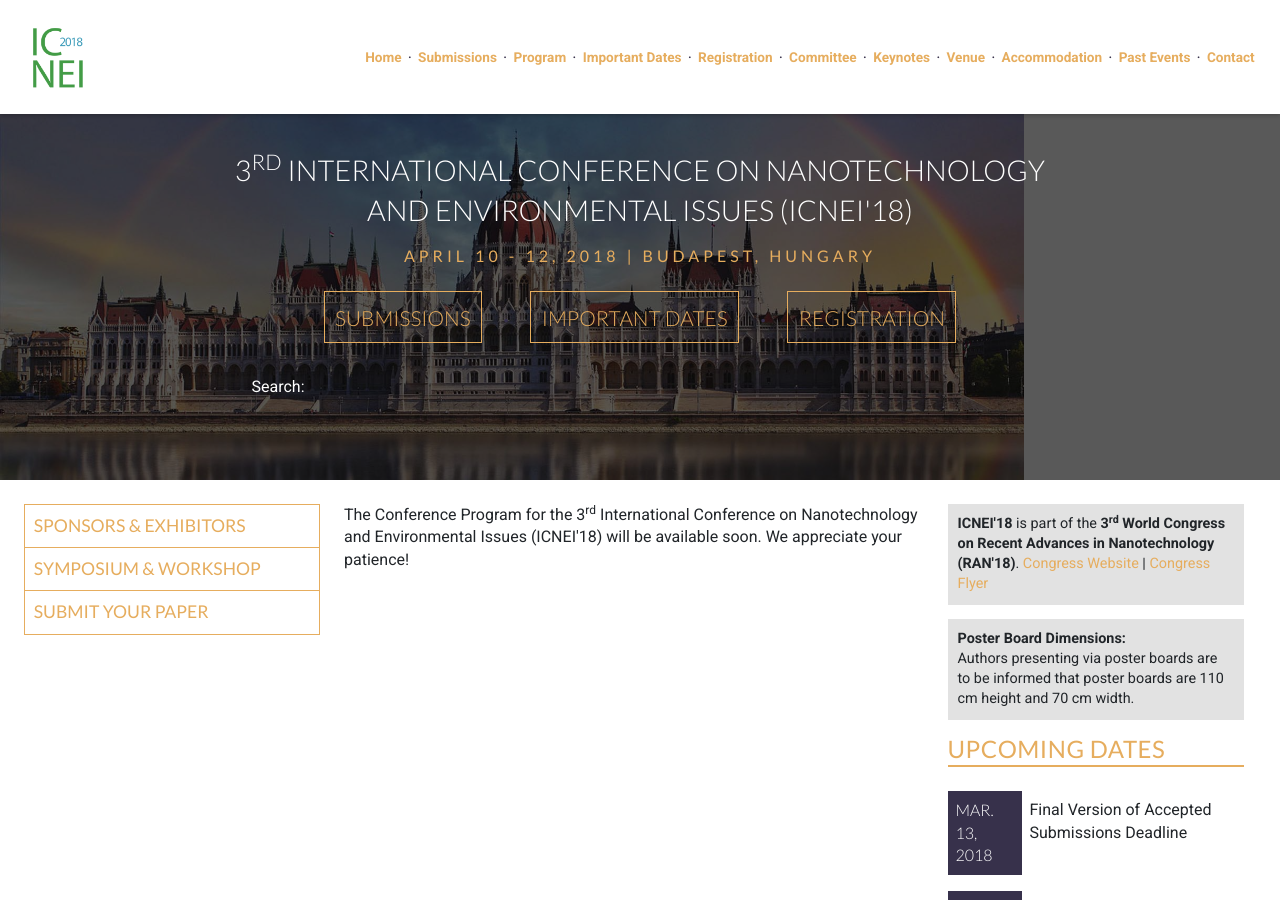
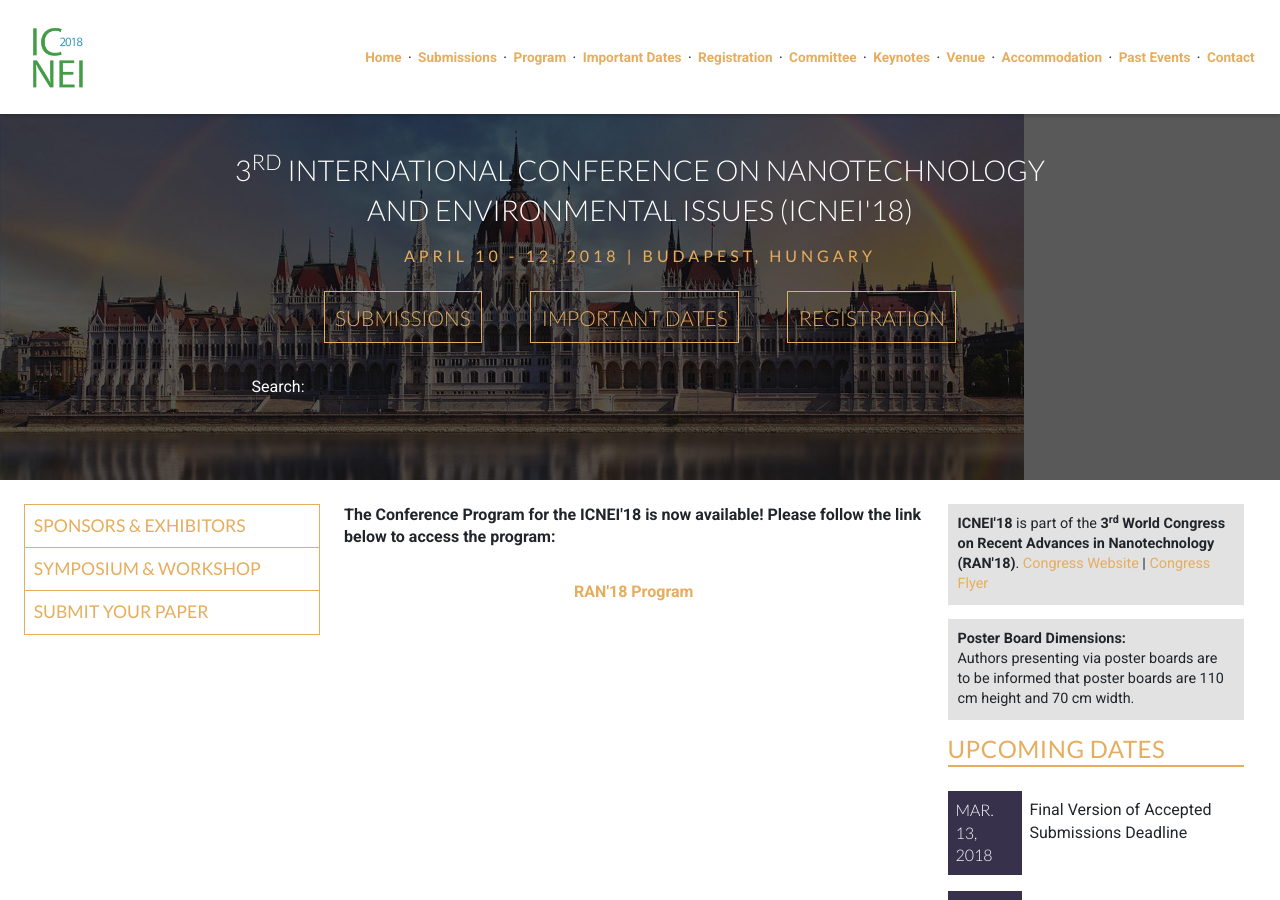
Before and after one commit to intaset/icnei, a Jekyll site: the page built from program.html, in a window 1280 px wide and 900 px high. Built offline with Jekyll 4.4.1, drawn with Linux system fonts in a browser that asks for light colours; nearby versions of some CDN libraries; Markdown is read by kramdown in place of the engine named in the settings; comment, search, counter and statistics services are not loaded.

Commit message:
added program

```diff
--- a/program.html
+++ b/program.html
@@ -6,12 +6,12 @@ meta: The conference program will allow you to plan out how to best utilize your
 
 <div class="unit unit-s-1 unit-m-1-4-1 unit-l-1-4-1">
   <div class="unit-spacer content">
-    <p class="body">The Conference Program for the 3<sup>rd</sup> International Conference on Nanotechnology and Environmental Issues (ICNEI'18) will be available soon. We appreciate your patience!</p>
+    <!-- <p class="body">The Conference Program for the 3<sup>rd</sup> International Conference on Nanotechnology and Environmental Issues (ICNEI'18) will be available soon. We appreciate your patience!</p> -->
 
 
-   <!--  <p class="body">The Conference Program for the International Conference on Nanotechnology and Environmental Issues (ICNEI'18) is now available! Please follow the link below to access the program: </p>
+   <p class="body"><strong>The Conference Program for the ICNEI'18 is now available! Please follow the link below to access the program:</strong></p>
 
-    <p align="center"><a href="../RAN17_Program.pdf" class="body-link">RAN'18 Program</a></p> -->
+    <p align="center"><strong><a href="https://rancongress.com/program" class="body-link" target="_blank">RAN'18 Program</a></strong></p>
 
   </div>
   </div>
```
Also changed, not shown: 1 other file.
